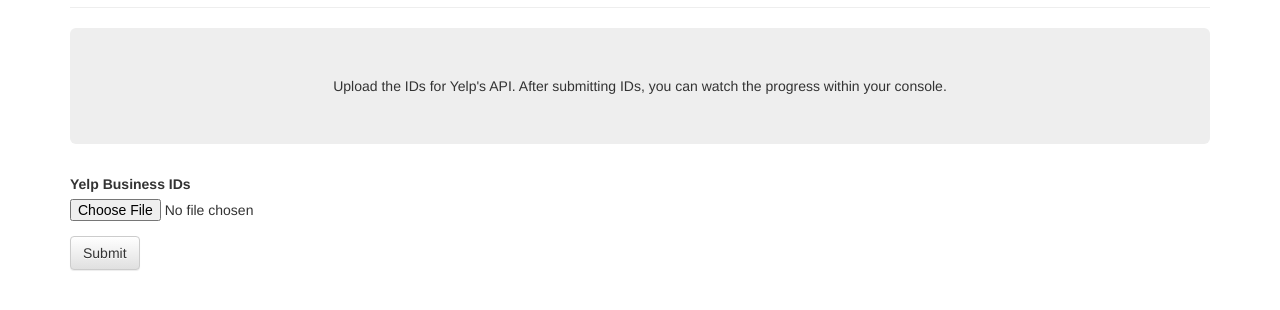
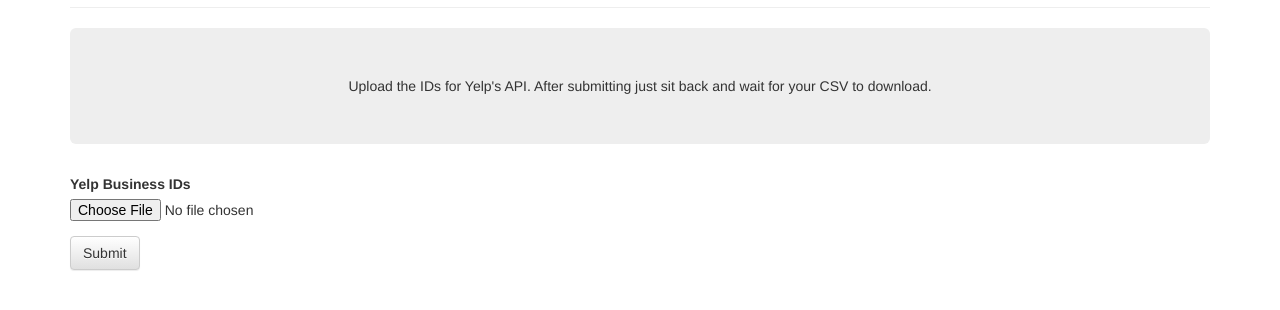
Before and after one commit to lfepp/yelp, a website: page public/views/index.html in a window 1280 px wide. Shown: the part 82-392 px from the top of the page. Drawn offline with nearby package versions, Linux system fonts and the light colour scheme.

Commit message:
Cleaning up copy

```diff
--- a/app.js
+++ b/app.js
@@ -49,7 +49,6 @@
 })
 
 app.get('/call', function(req, res) {
-  // res.sendFile(__dirname + '/public/views/call.html');
   res.setTimeout(0);
   console.log(ids.length);
   var queryInt = setInterval(function() {
--- a/public/views/index.html
+++ b/public/views/index.html
@@ -9,7 +9,7 @@
 <body>
   <div class="container">
     <h1 class="page-header text-center">Yelp Tool</h1>
-    <p class="jumbotron text-center">Upload the IDs for Yelp's API. After submitting IDs, you can watch the progress within your console.</p>
+    <p class="jumbotron text-center">Upload the IDs for Yelp's API. After submitting just sit back and wait for your CSV to download.</p>
     <form action="input" method="post" enctype="multipart/form-data">
       <div class="form-group">
         <label for="bizIDs">Yelp Business IDs</label>
```
